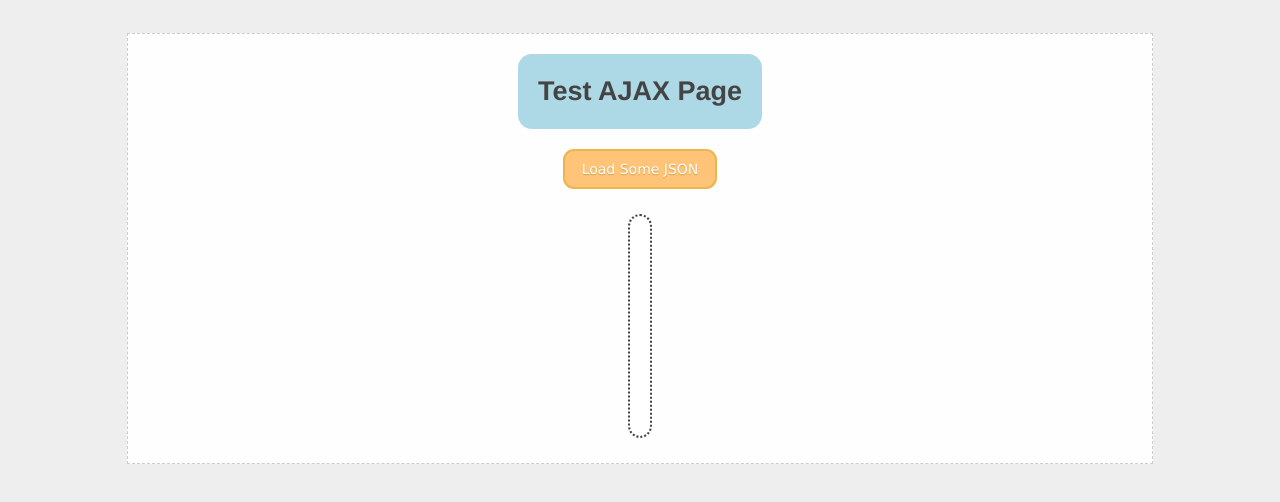
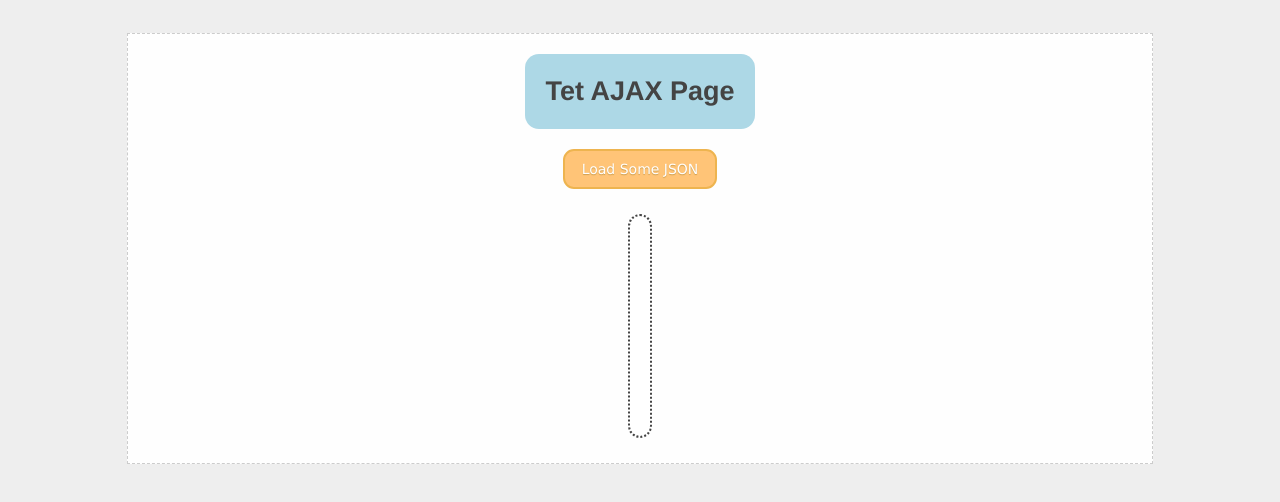
Before and after one commit to Shayonz/shayonz.github.io, a plain HTML site: page lab_6_ajax/index.html in a window 1280 px wide. Drawn offline with Linux system fonts and the light colour scheme.

Commit message:
Update index.html

```diff
--- a/lab_6_ajax/index.html
+++ b/lab_6_ajax/index.html
@@ -8,7 +8,7 @@
   <body>
     <div class="container">
       <div class="wrapper">
-        <div class="header">Test AJAX page</div>
+        <div class="header">Tet AJAX page</div>
         <button class="button" onclick="loadData()">Load Some JSON</button>
         <div class="content"></div>
         <div class="footer"></div>
```
